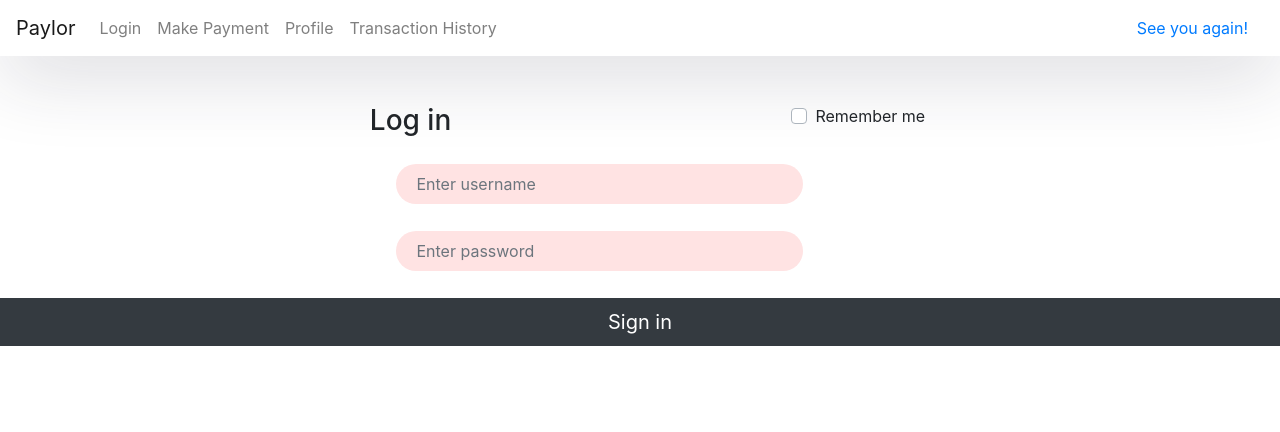
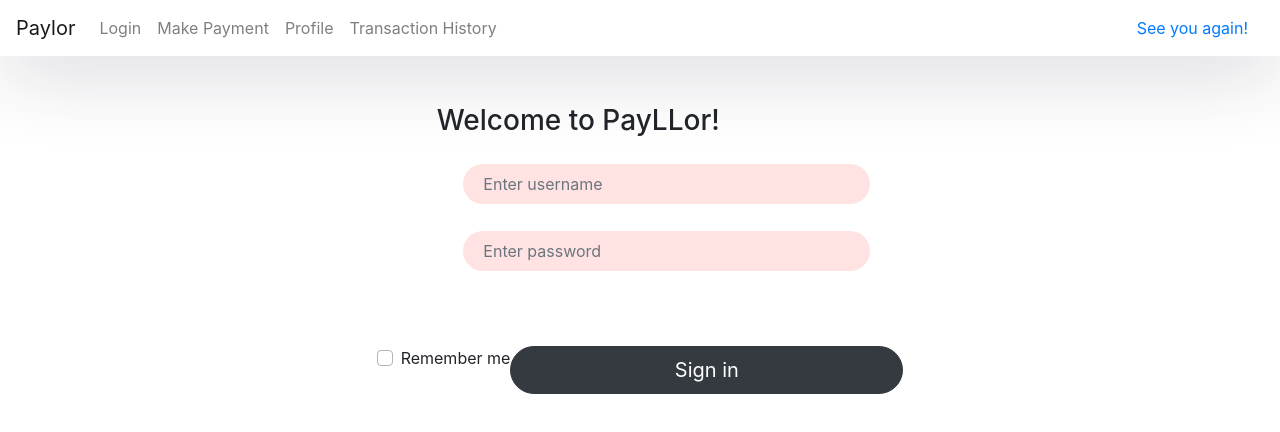
Before and after one commit to e0176881/SEED2021_TT2_Room-12, a React (Create React App) app: page /login in a window 1280 px wide. Shown: the top 432 px of the page. Built offline with nearby package versions, Linux system fonts and the light colour scheme.

Commit message:
login page

```diff
--- a/src/App.css
+++ b/src/App.css
@@ -106,6 +106,15 @@ input {
   font-weight: 400;
 }
 
+.submitbtn {
+  width: 30%;
+
+}
+
+button {
+  border-radius: 40px !important;
+}
+
 .forgot-password,
 .forgot-password a {
   text-align: right;
--- a/src/components/login.js
+++ b/src/components/login.js
@@ -73,7 +73,8 @@ export default class Login extends Component {
       <form onSubmit={this.login}>
         <div class="row mt-5 justify-content-center">
           <div class="col-lg-4">
-            <h3>Log in</h3>
+            <h3>Welcome to PayLLor!
+            </h3>
 
             <div className="form-group">
 
@@ -99,7 +100,9 @@ export default class Login extends Component {
               />
             </div>
           </div>
+          </div>
 
+          <div class="row mt-5 justify-content-center">
           <div className="form-group">
             <div className="custom-control custom-checkbox">
               <input
@@ -115,9 +118,14 @@ export default class Login extends Component {
               </label>
             </div>
           </div>
+
+          <div class="submitbtn">
           <button type="submit" className="btn btn-dark btn-lg btn-block">
             Sign in
           </button>
+
+          </div>
+
         </div>
       </form>
     );
```
